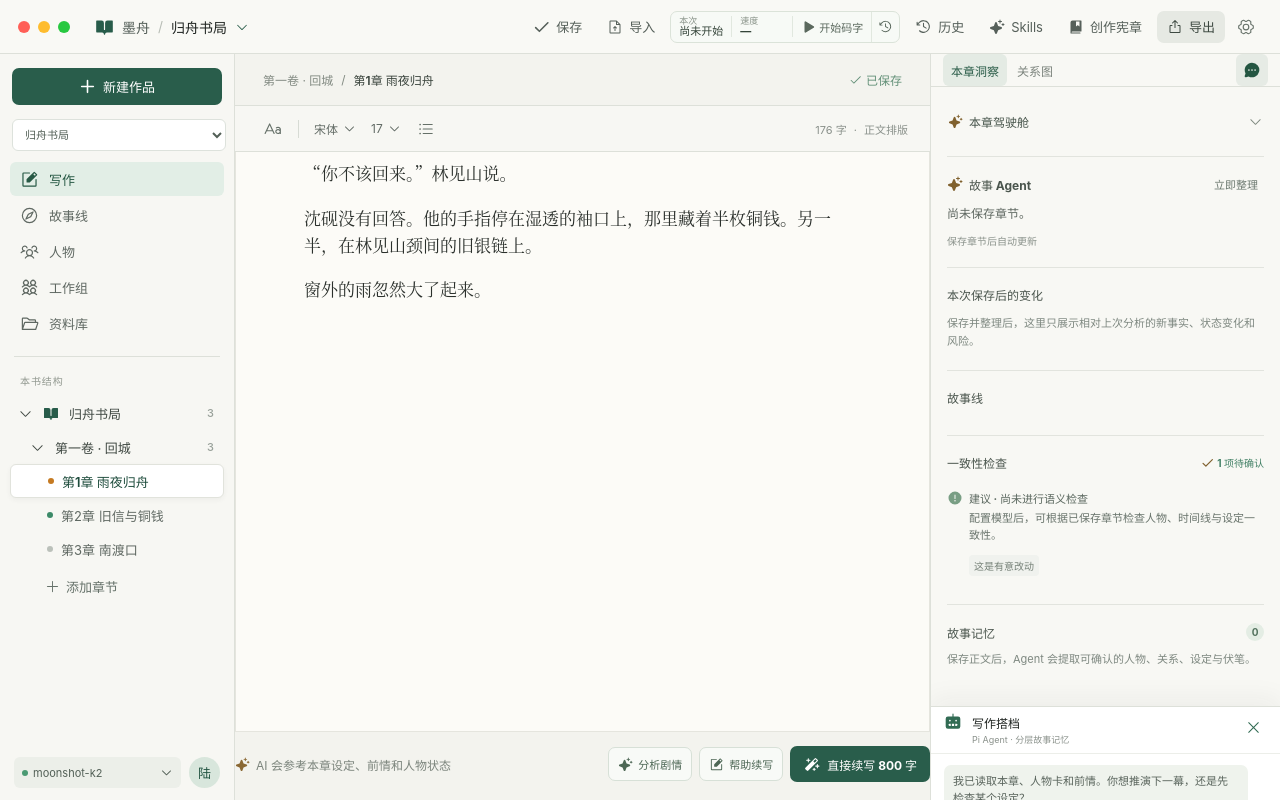
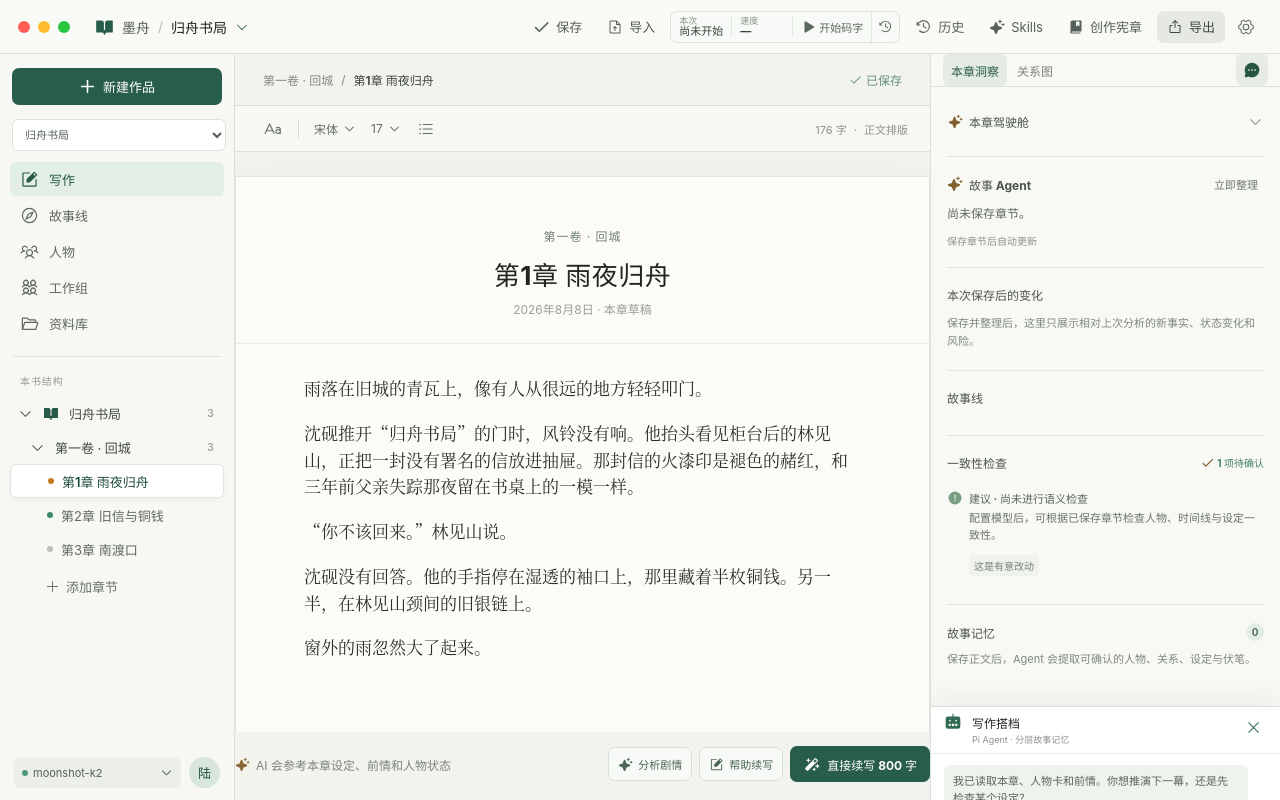
Before and after one commit to Caeser-SONG/inkstone, a React (Vite) app: page / in a window 1280 px wide. Built offline with nearby package versions, Linux system fonts and the light colour scheme.

Commit message:
fix: restore scroll position when switching chapters

```diff
--- a/src/components/ComfortableEditor.tsx
+++ b/src/components/ComfortableEditor.tsx
@@ -1,4 +1,4 @@
-import { useEffect, useLayoutEffect, useRef, type CSSProperties } from "react";
+import { useLayoutEffect, useRef, type CSSProperties } from "react";
 import type { EditorPreferences } from "../types/story";
 
 const fontFamilies: Record<EditorPreferences["fontFamily"], string> = {
@@ -8,28 +8,55 @@ const fontFamilies: Record<EditorPreferences["fontFamily"], string> = {
   fangsong: '"STFangsong", "FangSong", "FangSong_GB2312", serif',
   heiti: '"PingFang SC", "Microsoft YaHei", "Noto Sans CJK SC", sans-serif',
   hiragino: '"Hiragino Sans GB", "PingFang SC", "Microsoft YaHei", sans-serif',
-  system: 'system-ui, -apple-system, BlinkMacSystemFont, sans-serif',
+  system: "system-ui, -apple-system, BlinkMacSystemFont, sans-serif",
 };
 
-const paragraphGaps: Record<EditorPreferences["paragraphStyle"], string> = { compact: "0.55em", body: "1.05em", relaxed: "1.65em" };
+const paragraphGaps: Record<EditorPreferences["paragraphStyle"], string> = {
+  compact: "0.55em",
+  body: "1.05em",
+  relaxed: "1.65em",
+};
 
 function escapeHtml(text: string) {
-  return text.replace(/&/g, "&amp;").replace(/</g, "&lt;").replace(/>/g, "&gt;").replace(/"/g, "&quot;").replace(/'/g, "&#39;");
+  return text
+    .replace(/&/g, "&amp;")
+    .replace(/</g, "&lt;")
+    .replace(/>/g, "&gt;")
+    .replace(/"/g, "&quot;")
+    .replace(/'/g, "&#39;");
 }
 
 function toEditorHtml(text: string) {
   const paragraphs = text.replace(/\r\n/g, "\n").split("\n\n");
-  return paragraphs.map((paragraph) => `<p>${paragraph ? escapeHtml(paragraph).replace(/\n/g, "<br />") : "<br />"}</p>`).join("");
+  return paragraphs
+    .map(
+      (paragraph) =>
+        `<p>${paragraph ? escapeHtml(paragraph).replace(/\n/g, "<br />") : "<br />"}</p>`,
+    )
+    .join("");
 }
 
 function editorText(editor: HTMLElement) {
   return editor.innerText.replace(/\r\n/g, "\n");
 }
 
-export function ComfortableEditor({ activeChapter, chapterTitle, draft, setDraft, preferences }: { activeChapter: number; chapterTitle: string; draft: string; setDraft: (value: string) => void; preferences: EditorPreferences }) {
+export function ComfortableEditor({
+  activeChapter,
+  chapterTitle,
+  draft,
+  setDraft,
+  preferences,
+}: {
+  activeChapter: number;
+  chapterTitle: string;
+  draft: string;
+  setDraft: (value: string) => void;
+  preferences: EditorPreferences;
+}) {
   const viewportRef = useRef<HTMLDivElement>(null);
   const editorRef = useRef<HTMLDivElement>(null);
   const displayedChapterRef = useRef<number | null>(null);
+  const chapterScrollPositionsRef = useRef(new Map<number, number>());
   const lastTypedDraftRef = useRef(draft);
 
   const resizeEditor = () => {
@@ -38,19 +65,22 @@ export function ComfortableEditor({ activeChapter, chapterTitle, draft, setDraft
     editor.style.minHeight = `${Math.max(300, editor.scrollHeight)}px`;
   };
 
-  const positionWritingArea = () => {
+  useLayoutEffect(() => {
     const editor = editorRef.current;
     const viewport = viewportRef.current;
-    if (!editor || !viewport) return;
-    const cursorLine = editor.offsetTop + editor.scrollHeight;
-    viewport.scrollTo({ top: Math.max(0, cursorLine - viewport.clientHeight * 0.55), behavior: "auto" });
-  };
-
-  useLayoutEffect(() => {
-    const editor = editorRef.current;
     if (!editor) return;
     const changedChapter = displayedChapterRef.current !== activeChapter;
-    const isLocalTyping = document.activeElement === editor && !changedChapter && draft === lastTypedDraftRef.current;
+    const previousChapter = displayedChapterRef.current;
+    if (changedChapter && previousChapter !== null && viewport) {
+      chapterScrollPositionsRef.current.set(
+        previousChapter,
+        viewport.scrollTop,
+      );
+    }
+    const isLocalTyping =
+      document.activeElement === editor &&
+      !changedChapter &&
+      draft === lastTypedDraftRef.current;
 
     // ContentEditable must stay uncontrolled while the user is typing. Replacing
     // its HTML on each input resets the selection and makes subsequent text land
@@ -60,13 +90,57 @@ export function ComfortableEditor({ activeChapter, chapterTitle, draft, setDraft
     }
     displayedChapterRef.current = activeChapter;
     resizeEditor();
+    if (changedChapter && viewport) {
+      // First opening begins at the top; returning restores the author's last position.
+      viewport.scrollTop =
+        chapterScrollPositionsRef.current.get(activeChapter) ?? 0;
+    }
   }, [activeChapter, draft]);
 
-  useEffect(() => {
-    const frame = window.requestAnimationFrame(positionWritingArea);
-    return () => window.cancelAnimationFrame(frame);
-  }, [activeChapter]);
-
-  const editorStyle = { fontFamily: fontFamilies[preferences.fontFamily], fontSize: `${preferences.fontSize}px`, lineHeight: 1.58, "--paragraph-gap": paragraphGaps[preferences.paragraphStyle] } as CSSProperties;
-  return <div className="writing-viewport" ref={viewportRef}><article className="paper" aria-label="小说正文编辑器"><header className="chapter-heading"><span>第一卷 · 回城</span><h1>第{activeChapter || "—"}章 {chapterTitle}</h1><p>2026年8月8日 · 本章草稿</p></header><div ref={editorRef} className="text-editor" contentEditable suppressContentEditableWarning role="textbox" aria-multiline="true" aria-label="正文内容" spellCheck={false} style={editorStyle} onInput={(event) => { const nextDraft = editorText(event.currentTarget); lastTypedDraftRef.current = nextDraft; setDraft(nextDraft); resizeEditor(); }} /><div className="writing-breathing-room" aria-hidden="true" /></article></div>;
+  const editorStyle = {
+    fontFamily: fontFamilies[preferences.fontFamily],
+    fontSize: `${preferences.fontSize}px`,
+    lineHeight: 1.58,
+    "--paragraph-gap": paragraphGaps[preferences.paragraphStyle],
+  } as CSSProperties;
+  return (
+    <div
+      className="writing-viewport"
+      ref={viewportRef}
+      onScroll={(event) =>
+        chapterScrollPositionsRef.current.set(
+          activeChapter,
+          event.currentTarget.scrollTop,
+        )
+      }
+    >
+      <article className="paper" aria-label="小说正文编辑器">
+        <header className="chapter-heading">
+          <span>第一卷 · 回城</span>
+          <h1>
+            第{activeChapter || "—"}章 {chapterTitle}
+          </h1>
+          <p>2026年8月8日 · 本章草稿</p>
+        </header>
+        <div
+          ref={editorRef}
+          className="text-editor"
+          contentEditable
+          suppressContentEditableWarning
+          role="textbox"
+          aria-multiline="true"
+          aria-label="正文内容"
+          spellCheck={false}
+          style={editorStyle}
+          onInput={(event) => {
+            const nextDraft = editorText(event.currentTarget);
+            lastTypedDraftRef.current = nextDraft;
+            setDraft(nextDraft);
+            resizeEditor();
+          }}
+        />
+        <div className="writing-breathing-room" aria-hidden="true" />
+      </article>
+    </div>
+  );
 }
```
